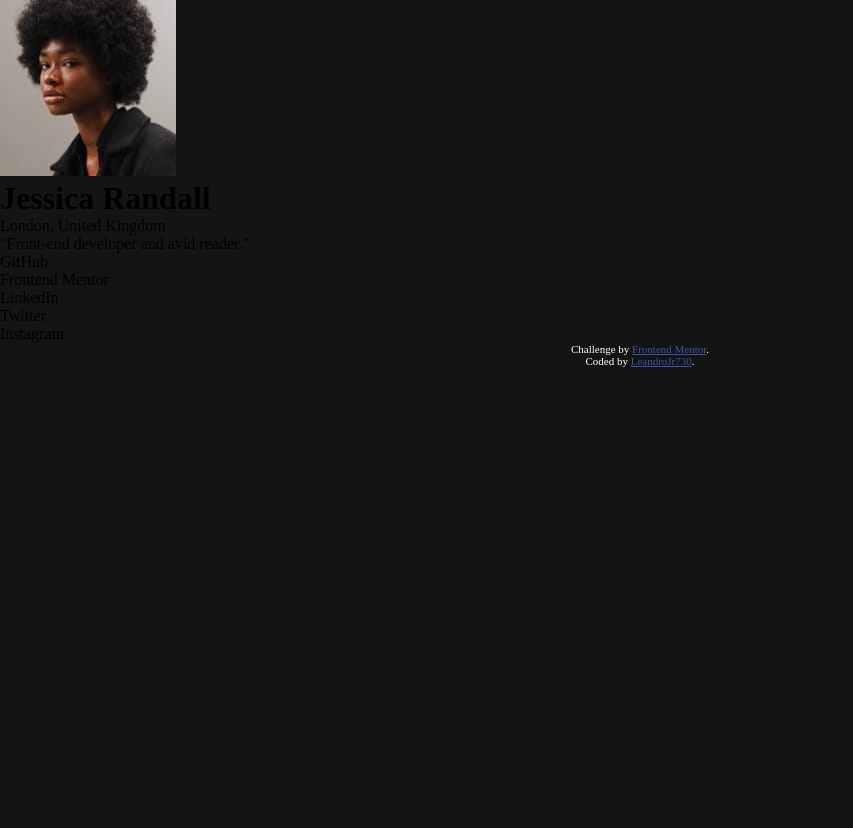
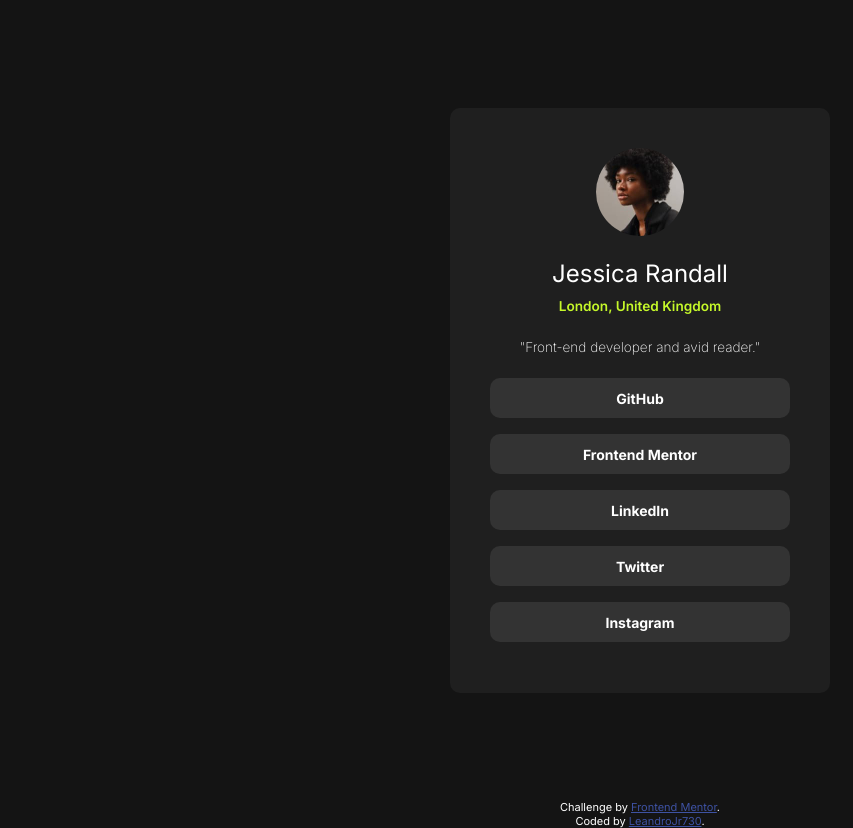
Before and after one commit to LeandroJr730/social-links, a plain HTML site: page index.html in a window 1280 px wide. Shown: the whole page, without its empty margins (0-853 px from the left). Before the commit the page ends 800 px from the top, so only its background shows below. Drawn offline with Linux system fonts and the light colour scheme.

```diff
--- a/index.html
+++ b/index.html
@@ -12,7 +12,13 @@
       href="./assets/images/favicon-32x32.png"
     />
 
+    <link
+      href="https://fonts.googleapis.com/css2?family=Inter:wght@100..900&display=swap"
+      rel="stylesheet"
+    />
+
     <title>Frontend Mentor | Social links profile</title>
+
     <link rel="stylesheet" href="style.css" />
   </head>
   <body>
@@ -26,11 +32,11 @@
         <h1 class="name">Jessica Randall</h1>
         <p class="location">London, United Kingdom</p>
         <p class="description">"Front-end developer and avid reader."</p>
-        <p class="socialLinks">GitHub</p>
-        <p class="socialLinks">Frontend Mentor</p>
-        <p class="socialLinks">LinkedIn</p>
-        <p class="socialLinks">Twitter</p>
-        <p class="socialLinks">Instagram</p>
+        <span class="socialLinks"><p>GitHub</p></span><br />
+        <span class="socialLinks"><p>Frontend Mentor</p></span><br />
+        <span class="socialLinks"><p>LinkedIn</p></span><br />
+        <span class="socialLinks"><p>Twitter</p></span><br />
+        <span class="socialLinks"><p>Instagram</p></span>
       </div>
     </div>
 
--- a/style.css
+++ b/style.css
@@ -5,7 +5,58 @@
 }
 body {
   background-color: hsl(0, 0%, 8%);
+  font-family: "Inter", sans-serif;
+  font-size: 14px;
 }
+.container {
+  display: flex;
+  justify-content: center;
+  align-items: center;
+  height: 100vh;
+}
+.mainBox {
+  height: 585px;
+  width: 380px;
+  background-color: hsl(0, 0%, 12%);
+  text-align: center;
+  border-radius: 10px;
+}
+.avatar {
+  border-radius: 50%;
+  height: 5.5rem;
+  margin-top: 40px;
+}
+.name {
+  color: hsl(0, 0%, 100%);
+  font-weight: 400;
+  margin-top: 20px;
+  font-size: 1.5rem;
+}
+.location {
+  color: hsl(75, 94%, 57%);
+  font-weight: 600;
+  margin: 10px;
+  font-size: 0.85rem;
+}
+.description {
+  color: hsl(0, 0%, 100%);
+  margin-top: 25px;
+  margin-bottom: 15px;
+  font-weight: 200;
+  font-size: 0.85rem;
+}
+.socialLinks {
+  display: inline-block;
+  background-color: hsl(0, 0%, 20%);
+  margin: 8px;
+  width: 300px;
+  height: 40px;
+  border-radius: 10px;
+  color: hsl(0, 0%, 100%);
+  font-weight: 700;
+  padding-top: 12px;
+}
+
 .attribution {
   color: hsl(0, 0%, 100%);
   font-size: 11px;
```
